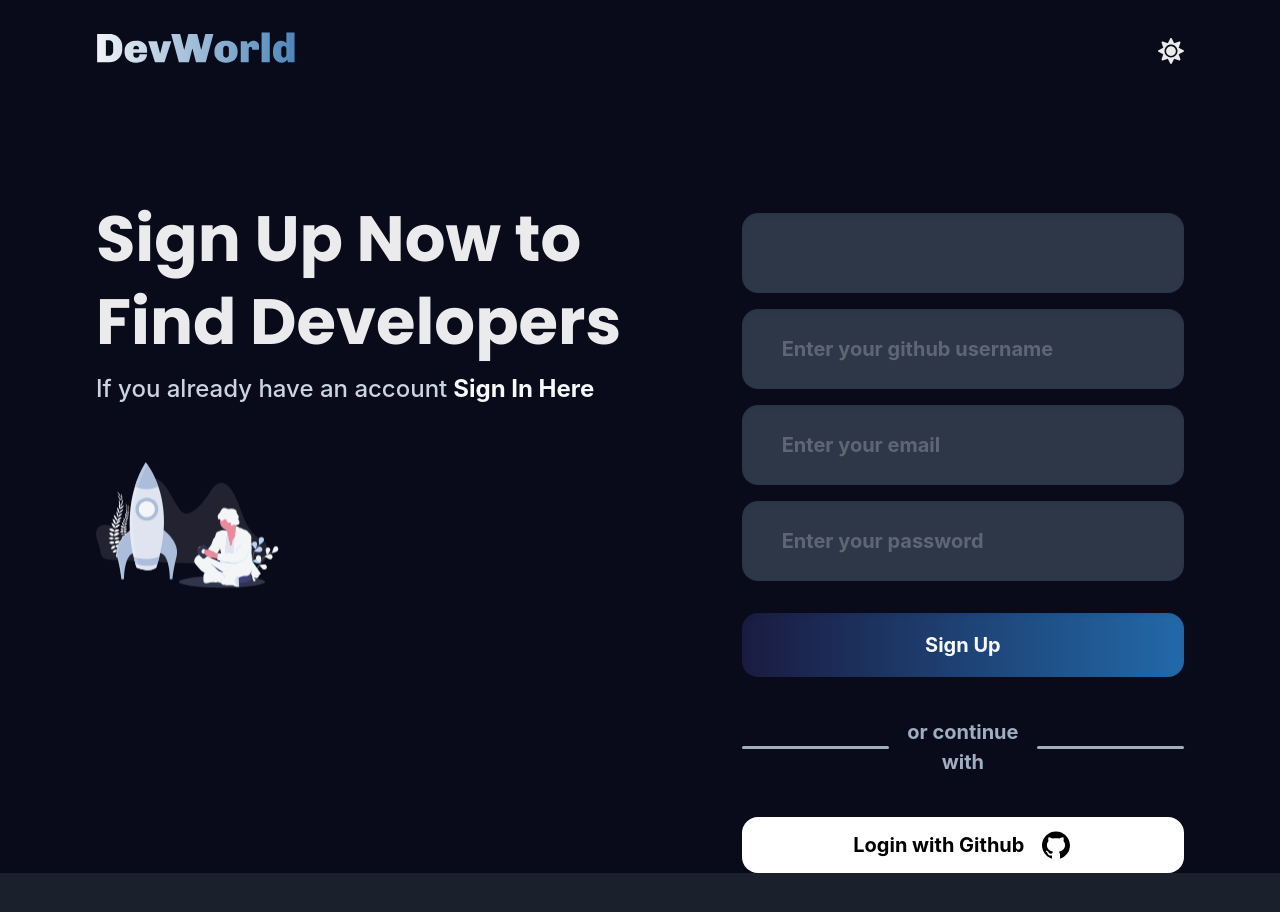
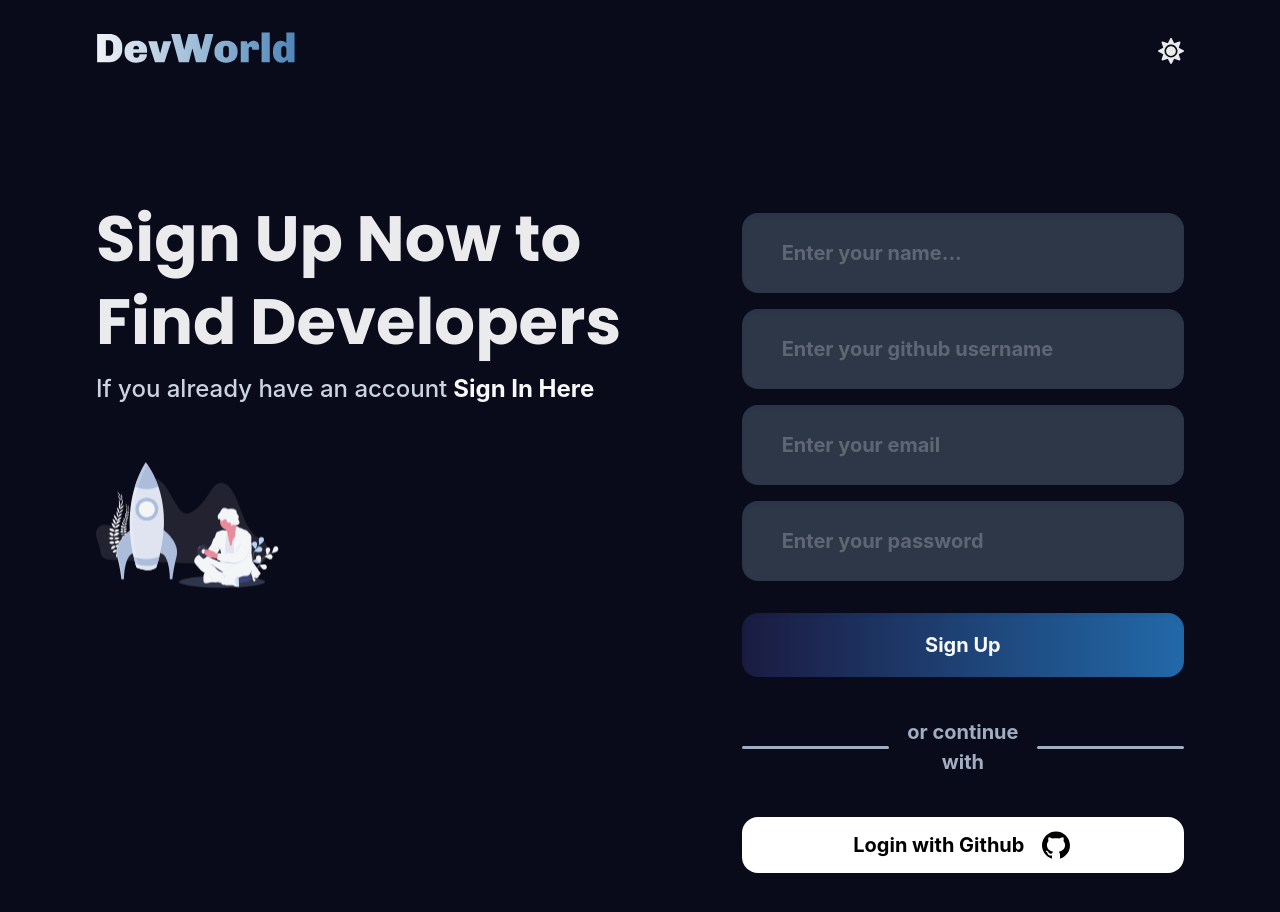
Before and after one commit to bryanmaraujo544/dev-world, a Next.js app in the folder client/: page /register in a window 1280 px wide. Shown: the top 912 px of the page. Built offline with nearby package versions, Linux system fonts and the light colour scheme.

Commit message:
fix: fixing the height of the page

```diff
--- a/client/components/Register/RegisterAuth.tsx
+++ b/client/components/Register/RegisterAuth.tsx
@@ -78,7 +78,7 @@ export const RegisterAuth = () => {
   ));
 
   return (
-    <MotionFlex mb={[12, null, null, 0]} direction="column">
+    <MotionFlex direction="column" mb={24}>
       <motion.form
         variants={fastContainerVariants}
         initial="hidden"
@@ -86,7 +86,7 @@ export const RegisterAuth = () => {
         onSubmit={handleSubmit(onSubmit)}
       >
         <Input
-          plaaeholder="Enter your name..."
+          placeholder="Enter your name..."
           {...register('name', { required: true })}
         />
         <Input
--- a/client/components/Register/index.tsx
+++ b/client/components/Register/index.tsx
@@ -8,7 +8,7 @@ export const Register = () => {
       templateColumns={['1fr', '1fr', '1fr', '1fr 0.75fr']}
       gap={14}
       w="100%"
-      my={[6, null, null, 10, 24]}
+      mt={[6, null, null, 10, 24]}
     >
       <TextSectionAuth
         title="Sign Up Now to Find Developers"
--- a/client/pages/login.tsx
+++ b/client/pages/login.tsx
@@ -9,7 +9,7 @@ const Login: NextPage = () => {
 
   return (
     <Box
-      maxHeight="100vh"
+      minHeight="100vh"
       maxWidth="100vw"
       overflow="hidden"
       bg={colorMode}
```
Also changed, not shown: client/components/Login/index.tsx (+8 -3 lines).
